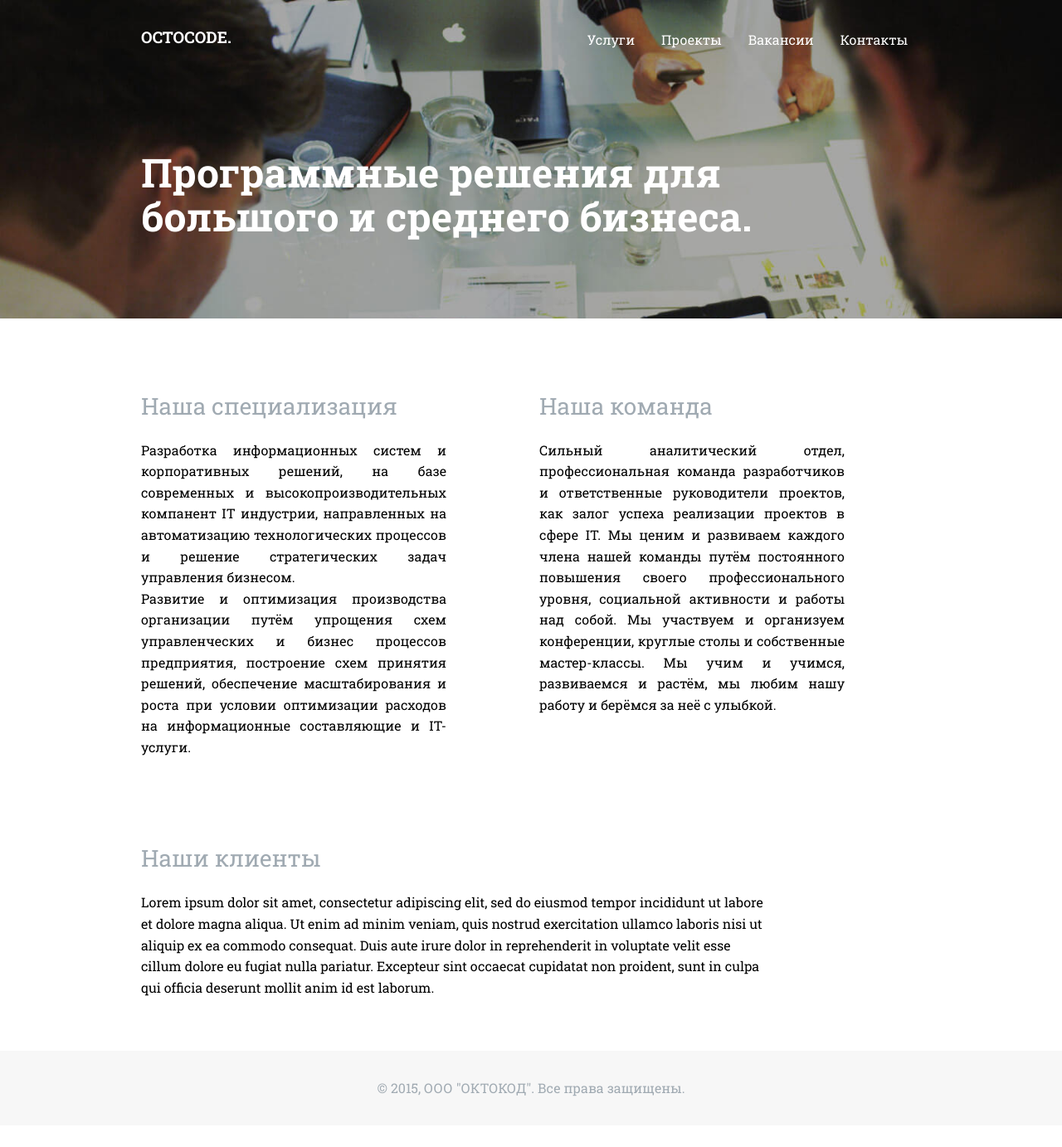
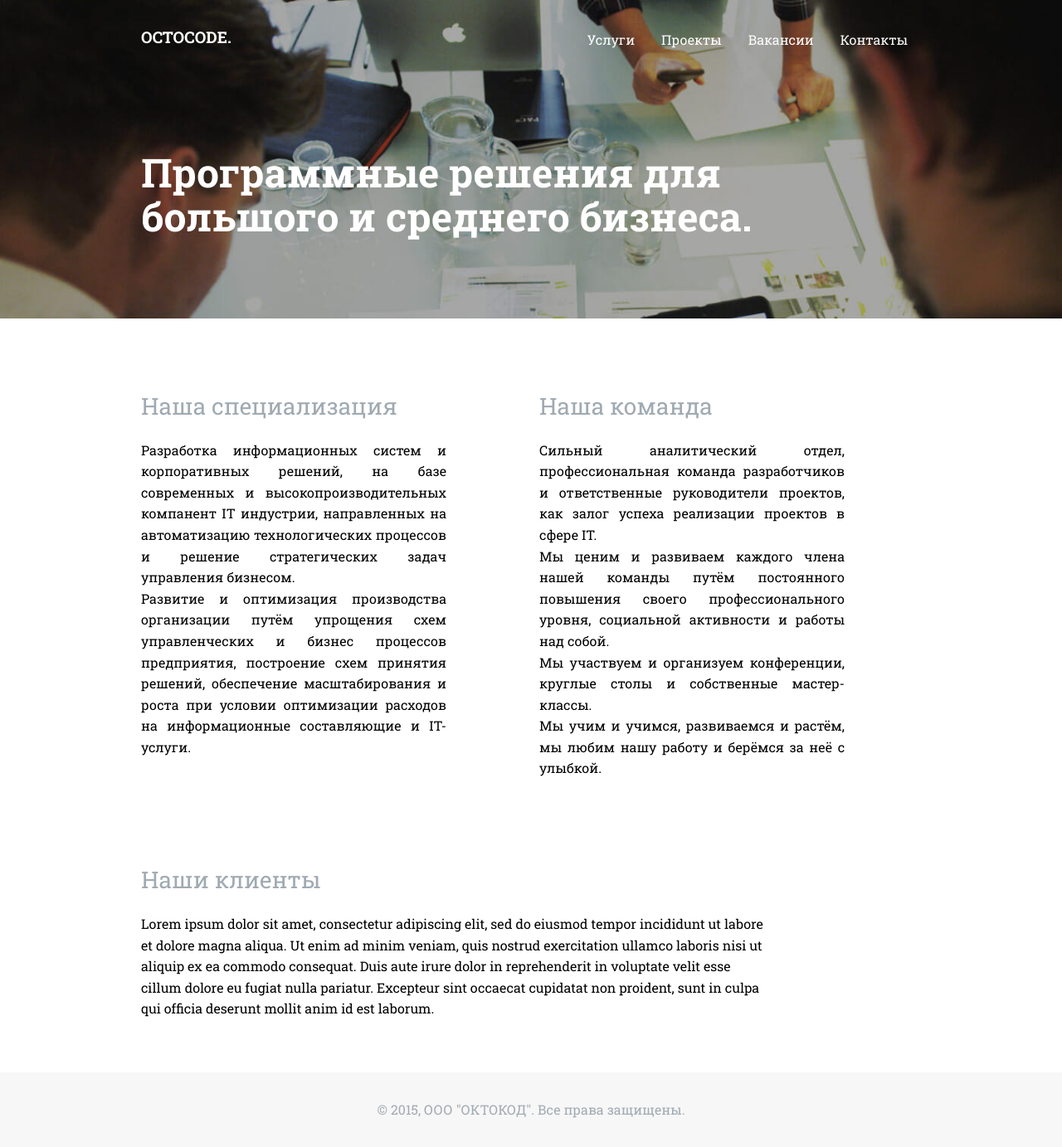
Before and after one commit to bizikov/octocode, a Jekyll site: the page built from index.html, in a window 1280 px wide. Shown: the whole page at 83% size. Built offline with Jekyll 4.4.1, drawn with Linux system fonts in a browser that asks for light colours; before the commit the page ends 1357 px from its top, so only the background shows below that.

```diff
--- a/index.html
+++ b/index.html
@@ -22,10 +22,11 @@ title: Программные решения для большого и сред
 
             <p align="justify">
             Сильный аналитический отдел, профессиональная команда разработчиков и ответственные руководители проектов,
-            как залог успеха реализации проектов в сфере IT. Мы ценим и развиваем каждого члена нашей команды путём
-            постоянного повышения своего профессионального уровня, социальной активности и работы над собой.
-            Мы участвуем и организуем конференции, круглые столы и собственные мастер-классы. Мы учим и учимся,
-            развиваемся и растём, мы любим нашу работу и берёмся за неё с улыбкой.
+            как залог успеха реализации проектов в сфере IT. <br/>
+            Мы ценим и развиваем каждого члена нашей команды путём постоянного повышения своего профессионального уровня,
+            социальной активности и работы над собой. <br/>
+            Мы участвуем и организуем конференции, круглые столы и собственные мастер-классы. <br/>
+            Мы учим и учимся, развиваемся и растём, мы любим нашу работу и берёмся за неё с улыбкой.
         </div>
     </div>
 </section>
```
